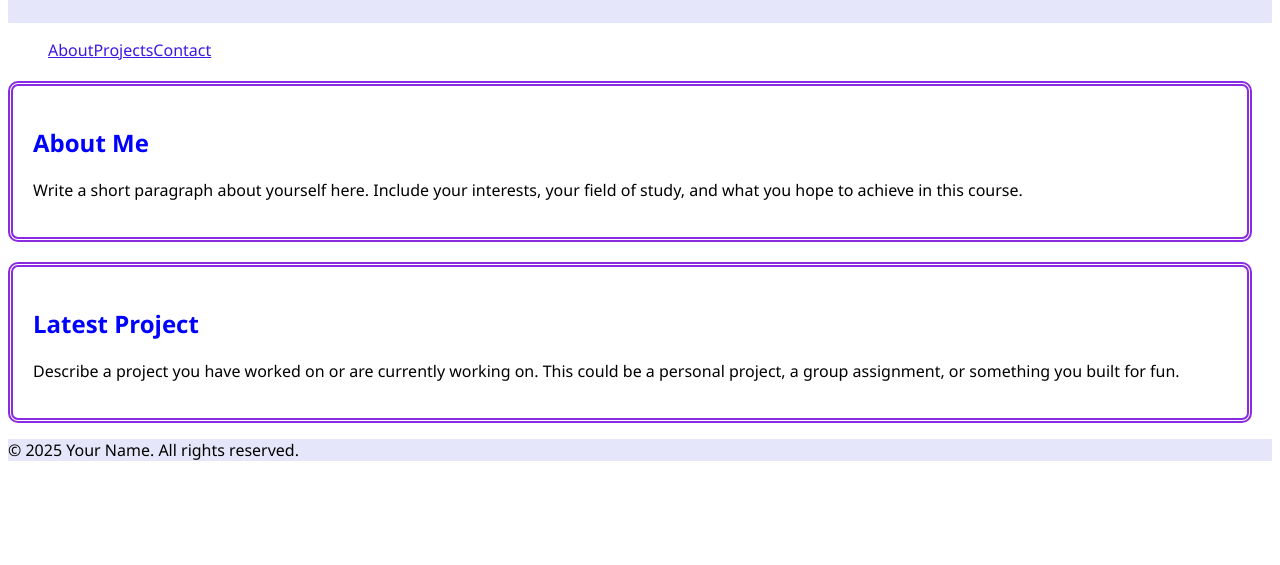
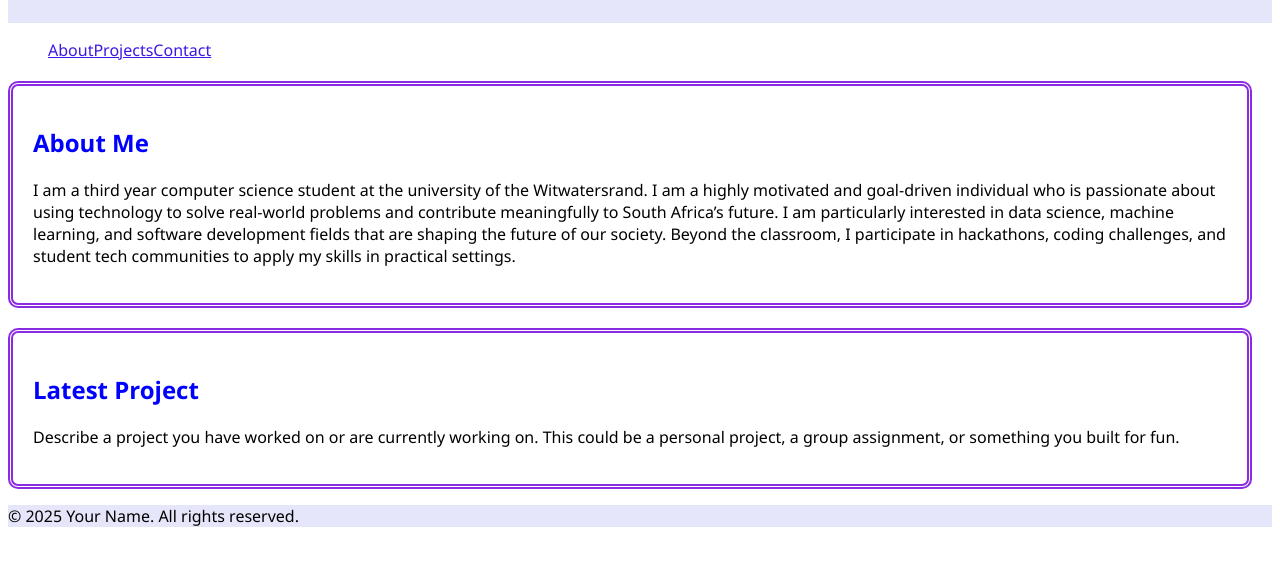
Before and after one commit to Nthabiseng-Daisy13/Lab-2, a plain HTML site: page index.html in a window 1280 px wide. Shown: the part 129-694 px from the top of the page. Drawn offline with Linux system fonts and the light colour scheme.

Commit message:
Revise About Me section with personal details
Updated the 'About Me' section with a detailed personal description.

```diff
--- a/index.html
+++ b/index.html
@@ -58,7 +58,8 @@
     <main>
         <section class="card" id="about">
             <h2>About Me</h2>
-            <p>Write a short paragraph about yourself here. Include your interests, your field of study, and what you hope to achieve in this course.</p>
+            <p>I am a third year computer science student at the university of the Witwatersrand. I am a highly motivated and goal-driven individual who is passionate about using technology to solve real-world problems and contribute meaningfully to South Africa’s future.
+            I am particularly interested in data science, machine learning, and software development fields that are shaping the future of our society. Beyond the classroom, I participate in hackathons, coding challenges, and student tech communities to apply my skills in practical settings. </p>
         </section>
 
         <article class="card" id="projects">
```
